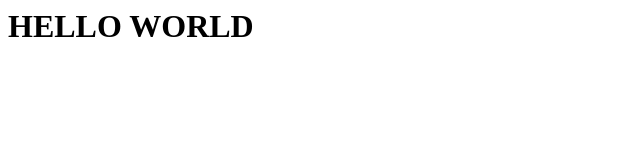
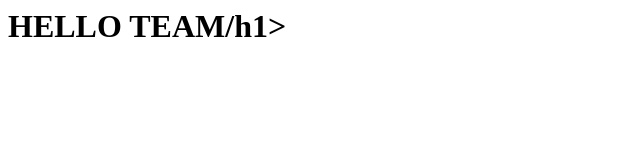
Before and after one commit to CHAVI5050CHAUHAN/CICD_pipeline, a plain HTML site: page index.html in a window 1280 px wide. Shown: the whole page, without its empty margins (0-640 px from the left). Drawn offline with Linux system fonts and the light colour scheme.

Commit message:
Update index.html

```diff
--- a/index.html
+++ b/index.html
@@ -1 +1 @@
-<h1>HELLO WORLD</h1>
+<h1>HELLO TEAM/h1>
```
